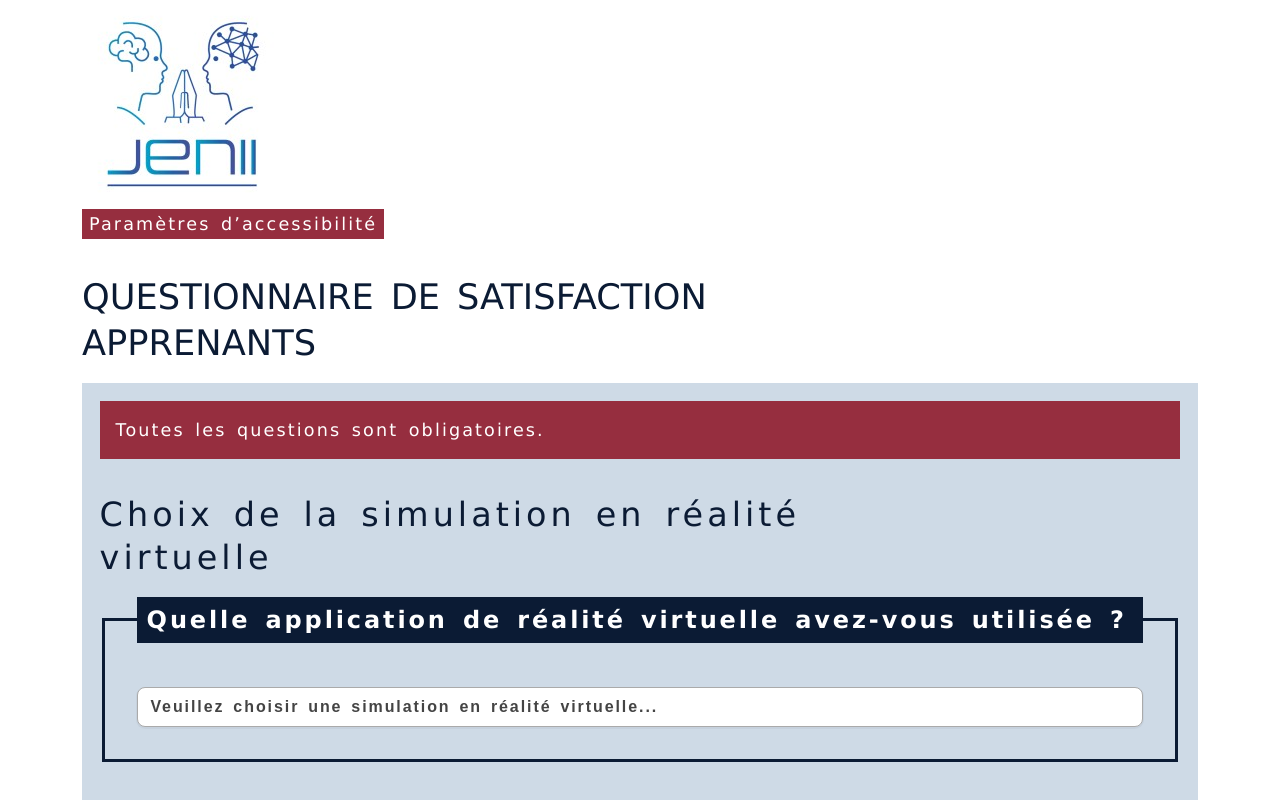
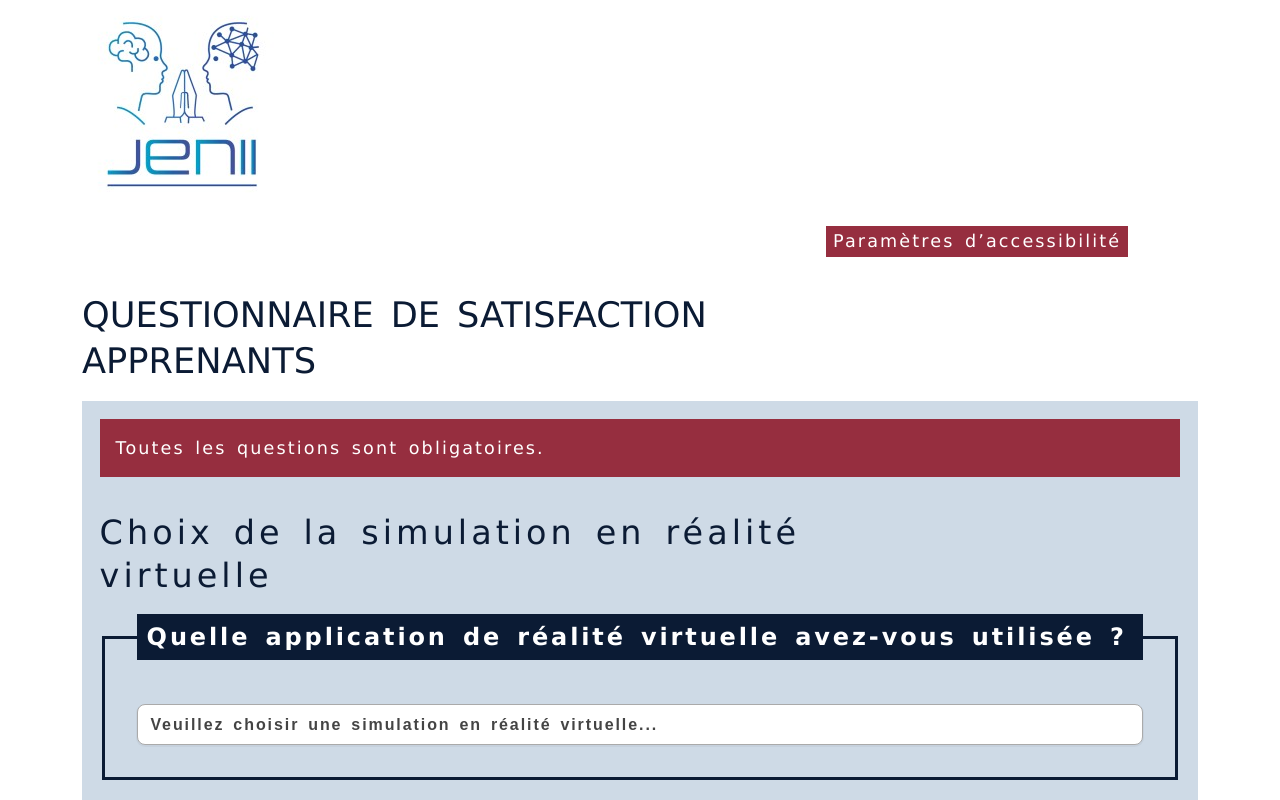
Before and after one commit to cousquer/Attrakdiff-a11y, a plain HTML site: page index.html in a window 1280 px wide. Drawn offline with nearby package versions, Linux system fonts and the light colour scheme.

Commit message:
Fix(css): accessibility button position on the right

```diff
--- a/index.html
+++ b/index.html
@@ -31,7 +31,8 @@
   <div class="container" role="main">
     <img class="a42-ac-replace-img" src="./AccessConfig/img/logo_jenii.jpeg" alt="JENII, Jumeaux d'enseignement numériques interactifs et immersifs">
   <p>
-  <div id="accessconfig" data-accessconfig-buttonname="Paramètres d’accessibilité" data-accessconfig-params='{ "Prefix" : "a42-ac", "ContainerClass" : "","ModalCloseButton" : "","ModalTitle" : "","FormFieldset" : "","FormFieldsetLegend" : "","FormRadio" : ""}' ></div>
+    <div class="col-8"></div>
+    <div class="col-4" id="accessconfig" data-accessconfig-buttonname="Paramètres d’accessibilité" data-accessconfig-params='{ "Prefix" : "a42-ac", "ContainerClass" : "","ModalCloseButton" : "","ModalTitle" : "","FormFieldset" : "","FormFieldsetLegend" : "","FormRadio" : ""}' ></div>
   </p>
   <h1>Questionnaire de satisfaction apprenants</h1>
 <form class="a42-form a42-form-background">
```
